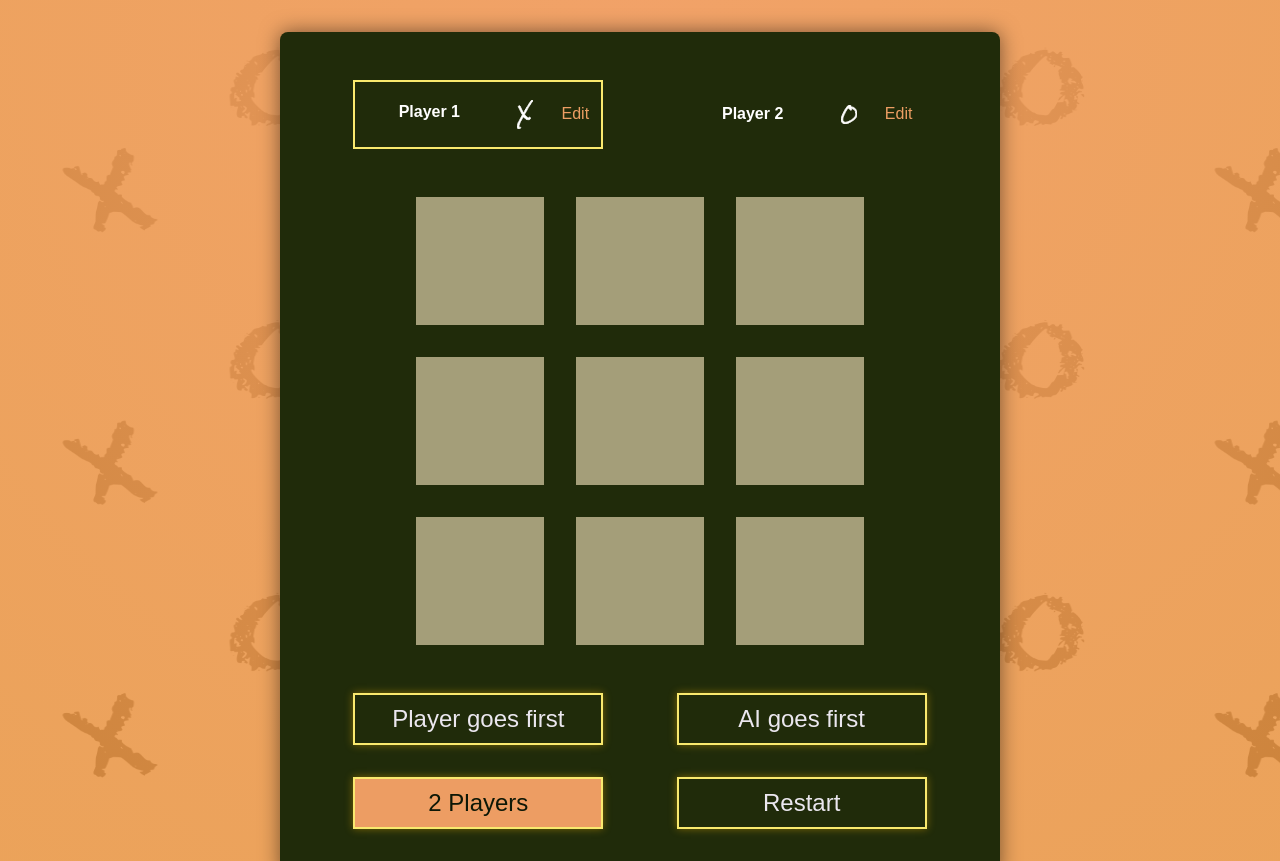
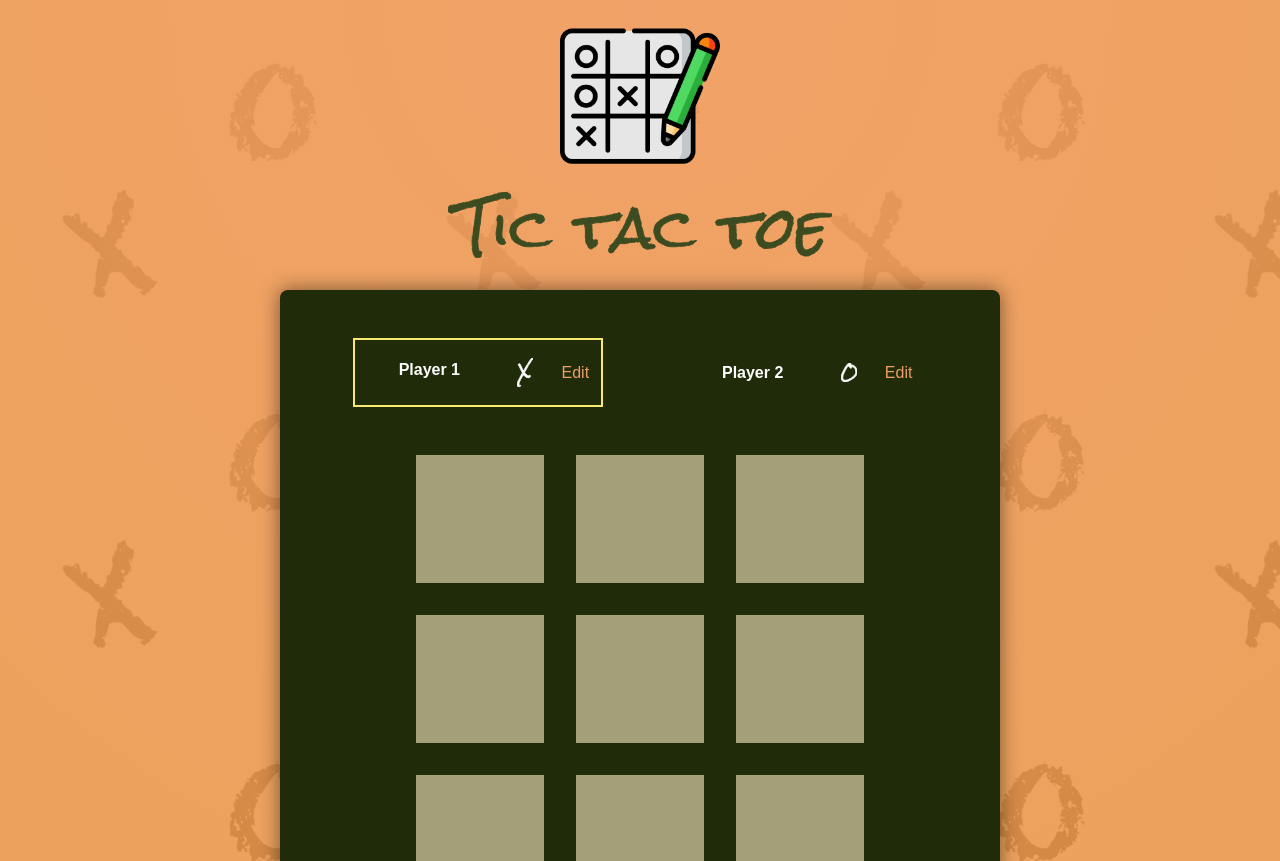
Before and after one commit to nhhoang-tony/Tic-tac-toe, a React (Vite) app: page / in a window 1280 px wide. Shown: the top 861 px of the page. Built offline with nearby package versions, Linux system fonts and the light colour scheme; the HTML template or start-up script is replaced by a standard one.

Commit message:
Fix header

```diff
--- a/src/App.jsx
+++ b/src/App.jsx
@@ -165,14 +165,9 @@ function App() {
       }, 100);
     }
   }, [gameBoard, gamePlay]);
-  gameBoard.every((element, index) => {
-    console.log('element ', element, index);
-  });
 
   return (
     <main>
-      {gamePlay.playerTurn === 'X' &&
-        gamePlay.mode === availableGameModes.ai && (
       <header className='text-center'>
         <img
           src='/static/img/game-logo.png'
@@ -183,7 +178,6 @@ function App() {
           className='w-96 max-w-[80%] object-cover mt-4 mb-4 mx-auto'
         ></img>
       </header>
-        )}
       <div className='max-w-[95%] sm:w-[95%] sm:max-w-[45rem] my-8 mx-auto py-8 px-4 sm:px-8 rounded-lg bg-[#202b0a] shadow-[0_0_20px_rgba(0,0,0,0.5)] relative text-center'>
         <div className='flex flex-wrap justify-evenly items-center gap-8 p-0 sm:my-4 mx-0'>
           <Player
```
Lines whose indentation alone changed are shown as unchanged.
